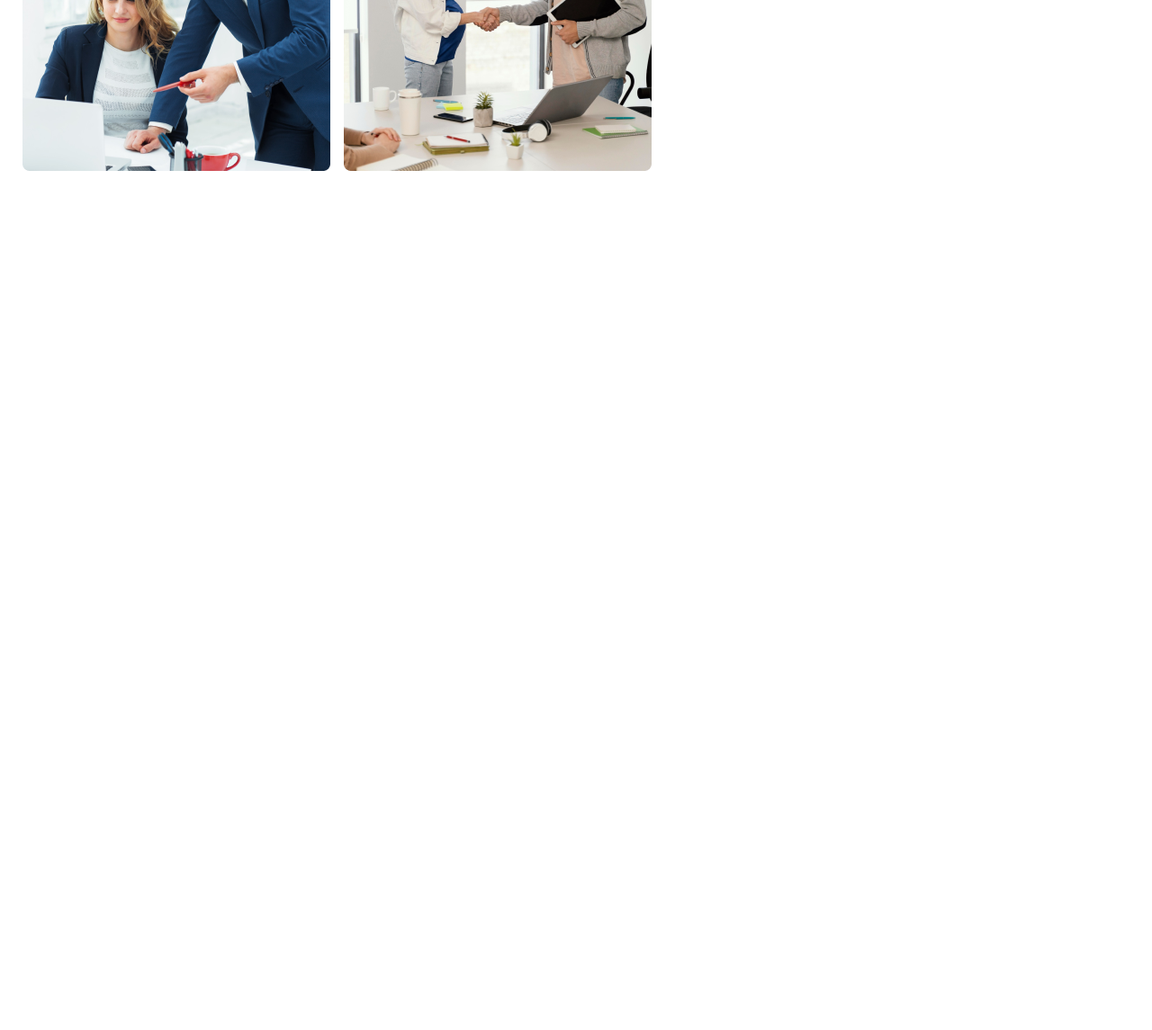
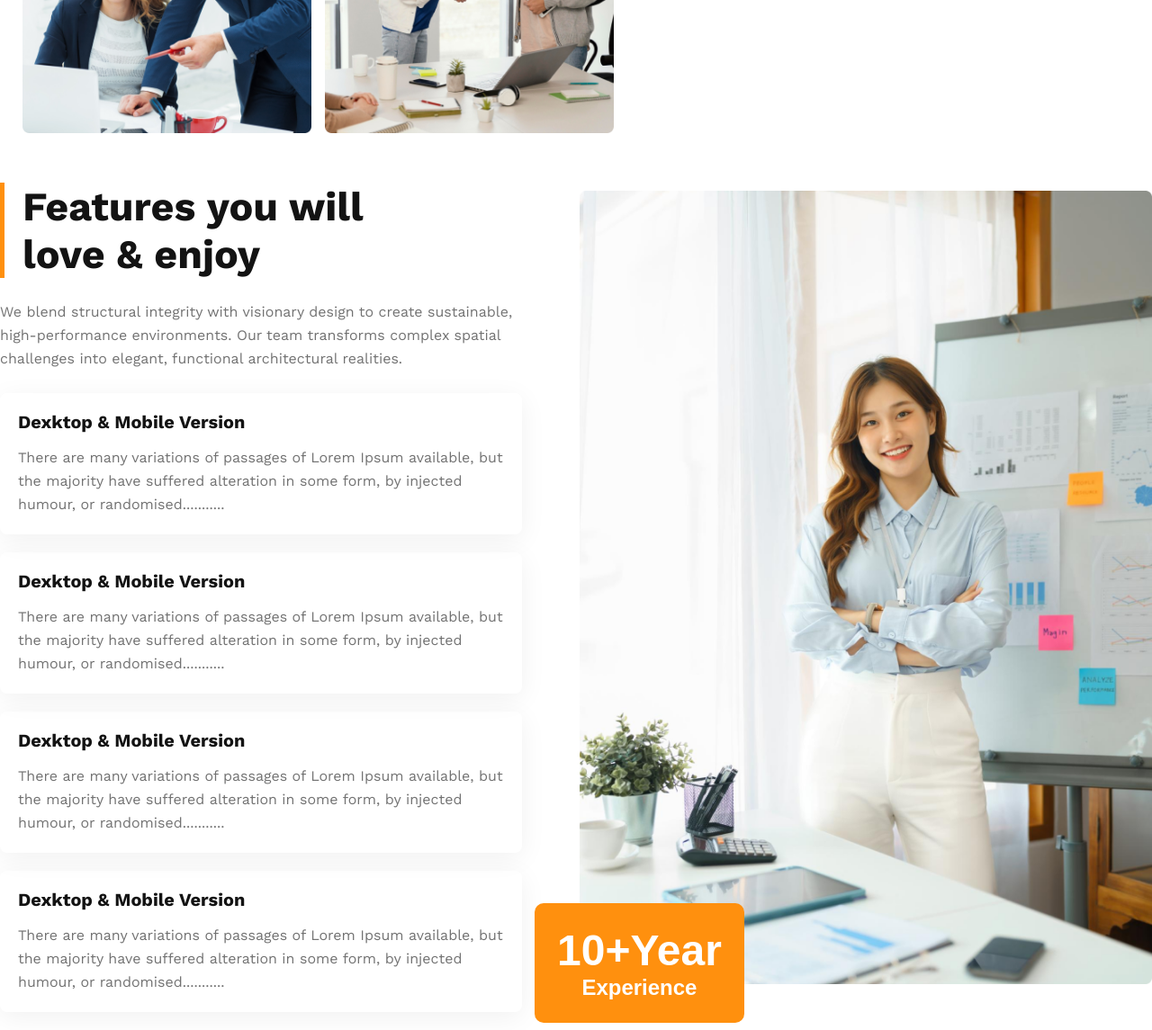
Before and after one commit to ahmedriadx10/my-architect_g3, a plain HTML site: page index.html in a window 1280 px wide. Shown: the part 1678-2823 px from the top of the page at 90% size. Before the commit the page ends 1923 px from the top, so only its background shows below. Drawn offline with nearby package versions, Linux system fonts and the light colour scheme.

Commit message:
architect feature area added

```diff
--- a/index.html
+++ b/index.html
@@ -67,6 +67,54 @@
   </div>
 </section>
 
+
+<!-- ours architect feature -->
+
+<section class="architect_feature container d-flex">
+
+<div class="feature_cards">
+
+<div class="feature_cards_info">
+  <div class="feature_cards_title">
+<span>Features you will</span>
+<span>love & enjoy</span>
+</div>
+<p class="para_temp">We blend structural integrity with visionary design to create sustainable, high-performance environments. Our team transforms complex spatial challenges into elegant, functional architectural realities.</p>
+</div>
+
+<div class="card">
+  <h6>Dexktop & Mobile Version</h6>
+
+  <p class="para_temp">There are many variations of passages of Lorem Ipsum available, but the majority have suffered alteration in some form, by injected humour, or randomised...........</p>
+</div>
+<div class="card">
+  <h6>Dexktop & Mobile Version</h6>
+
+  <p class="para_temp">There are many variations of passages of Lorem Ipsum available, but the majority have suffered alteration in some form, by injected humour, or randomised...........</p>
+</div>
+<div class="card">
+  <h6>Dexktop & Mobile Version</h6>
+
+  <p class="para_temp">There are many variations of passages of Lorem Ipsum available, but the majority have suffered alteration in some form, by injected humour, or randomised...........</p>
+</div>
+<div class="card">
+  <h6>Dexktop & Mobile Version</h6>
+
+  <p class="para_temp">There are many variations of passages of Lorem Ipsum available, but the majority have suffered alteration in some form, by injected humour, or randomised...........</p>
+</div>
+
+</div>
+
+<div class="architect_feature_show d-flex">
+  <img src="./images/architect.png" alt="">
+  <button class="feature_batch btn">
+    <span id="batch_big">10+Year</span>
+    <span id="batch_small">Experience</span>
+  </button>
+</div>
+
+</section>
+
   </main>
   <footer></footer>
 </body>
--- a/style.css
+++ b/style.css
@@ -138,7 +138,7 @@ align-items: center;
 
 
 .grid_feature_info{
-  max-width: 450px;
+  max-width: 500px;
   width: 100%;
   flex-direction: column;
   gap: 24px;
@@ -160,8 +160,75 @@ align-items: center;
 }
 
 
+/* ours architect features design */
 
 
+.architect_feature{
+  gap: 64px;
+  align-items: center;
+  justify-content: space-between;
+
+}
+.feature_cards{
+  max-width: 580px;
+  width: 100%;
+
+}
+
+.feature_cards_info{
+  margin-bottom: 25px;
+}
+
+
+.feature_cards_title{
+  padding-left: 20px;
+  border-left: 5px solid var(--orange);
+  margin-bottom: 25px;
+}
+.feature_cards_title span{
+  font-size:2.8rem ;
+  font-weight: bold;
+  color: var(--dark);
+  display: block;
+}
+
+
+.card{
+  border-radius: 8px;
+  margin-bottom: 20px;
+  padding: 20px;
+  box-shadow: 0 6px 30px 0 rgba(0, 0, 0, 0.06);
+}
+
+
+
+.card h6{
+  font-size: 1.25rem;
+  color: var(--dark);
+  margin-bottom: 15px;
+}
+
+
+.architect_feature_show{
+  flex-direction: column;
+}
+
+.feature_batch{
+  padding: 25px;
+  border-radius: 10px;
+margin-left: -50px;
+margin-top: -90px;
+}
+
+#batch_big{
+  font-size: 3rem;
+  font-weight: bold;
+  display: block;
+}
+
+#batch_small{
+  font-size: 1.5rem;
+}
 
 
 
@@ -176,7 +243,8 @@ align-items: center;
 
   .navigation,
   .navigation ul,
-  .grid_feature_main{
+  .grid_feature_main,
+  .architect_feature{
     flex-direction: column;
     gap: 25px;
   }
@@ -192,6 +260,14 @@ align-items: center;
   }
 
 
+  .architect_feature_show .feature_batch {
+    margin: 20px;
+  }
+
+  .architect_feature{
+    padding: 20px 10px;
+  }
+
 
 
 }
```
